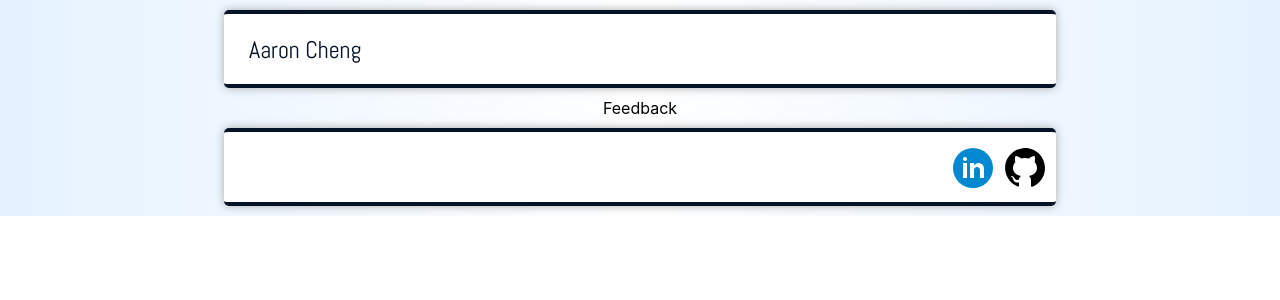
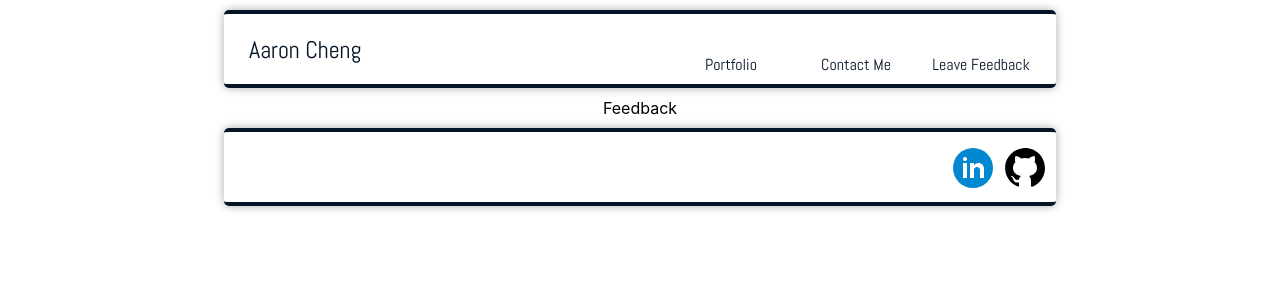
Before and after one commit to aaronchenghs/AaronCheng-Website, a React (Create React App) app: page /feedback in a window 1280 px wide. Shown: the top 300 px of the page. Built offline with nearby package versions, Linux system fonts and the light colour scheme.

Commit message:
Configured nav buttons and encapsulated theme colors

```diff
--- a/src/App.scss
+++ b/src/App.scss
@@ -1,11 +1,14 @@
+@import './theme.scss';
+
 .website {
     //background-image: url("./assets/bg1.jpg");
     background: linear-gradient(90deg,
-            rgba(229, 242, 255, 1) 0%,
-            rgba(255, 255, 255, 1) 50%,
-            rgba(229, 242, 255, 1) 100%);
+        $sub-primary) 0%,
+        rgba(255, 255, 255, 1) 50%,
+        $sub-primary 100%;
     display: flex;
     align-items: center;
     flex-direction: column;
     justify-content: center;
+    min-width: $page-minimum-width;
 }
--- a/src/routes/bottombar.styles.scss
+++ b/src/routes/bottombar.styles.scss
@@ -1,3 +1,5 @@
+@import '../theme.scss';
+
 .bottombar {
   height: 4.5vw;
   min-height: 70px;
@@ -8,6 +10,7 @@
   margin-bottom: 10px;
   border-radius: 5px;
   margin-top: 10px;
+  min-width: $page-minimum-width;
 
   border-bottom: 4px solid rgb(4, 19, 37);
   border-top: 4px solid rgb(4, 19, 37);
--- a/src/routes/navigation.components.jsx
+++ b/src/routes/navigation.components.jsx
@@ -19,23 +19,21 @@ const Navigation = () => {
 
         <div className='nav-container'>
           <div className='box'>
-            <Link className='logo-container' to='/resume'>
-              <HomeLogo className='logo' />
-            </Link>
-          </div>
-          <div className='box'>
             <Link className='logo-container' to='/portfolio'>
               <Portfolio className='logo' />
+              <div className='logo-title'>Portfolio</div>
             </Link>
           </div>
           <div className='box'>
             <Link className='logo-container' to='/contactme'>
               <Contact className='logo' />
+              <div className='logo-title'>Contact Me</div>
             </Link>
           </div>
           <div className='box'>
             <Link className='logo-container' to='/feedback'>
               <Feedback className='logo' />
+              <div className='logo-title'>Leave Feedback</div>
             </Link>
           </div>
 
--- a/src/routes/navigation.styles.scss
+++ b/src/routes/navigation.styles.scss
@@ -1,9 +1,12 @@
+@import '../theme.scss';
+
 .navigation {
   height: 4.5vw;
   min-height: 70px;
   width: 65%;
   margin-top: 10px;
   display: flex;
+  min-width: $page-minimum-width;
 
   justify-content: left;
   align-content: space-between;
@@ -12,8 +15,8 @@
   border-radius: 5px;
   margin-bottom: 10px;
 
-  border-bottom: 4px solid rgb(4, 19, 37);
-  border-top: 4px solid rgb(4, 19, 37);
+  border-bottom: 4px solid $primary;
+  border-top: 4px solid $primary;
   box-shadow: 0 0 10px rgb(171, 171, 171);
   background: #ffffff;
 
@@ -27,7 +30,7 @@
 
   .home-box {
     font-size: x-large;
-    color: rgb(4, 19, 37);
+    color: $primary;
     font-family: 'Abel';
     padding-left: 25px;
     text-decoration: none;
@@ -55,6 +58,16 @@
 
   .logo-container {
     height: 90%;
-    width: 60px;
+    width: 100px;
+    text-decoration: none;
+    display: flex;
+    flex-direction: column;
+    align-items: center;
+    justify-content: center;
+  }
+  .logo-title
+  {
+    font-family: $theme-font;
+    color: $primary;
   }
 }
--- a/src/theme.scss
+++ b/src/theme.scss
@@ -1,7 +1,13 @@
 
 $primary: rgb(4, 19, 37);
+$sub-primary: rgba(229, 242, 255, 1);
+$theme-font: 'Abel';
+$page-minimum-width: 538px;
 
 :export
 {
     darknavy: $primary;
+    themefont: $theme-font;
+    pageminwidth: $page-minimum-width;
+    subprimary: $sub-primary;
 }
```
